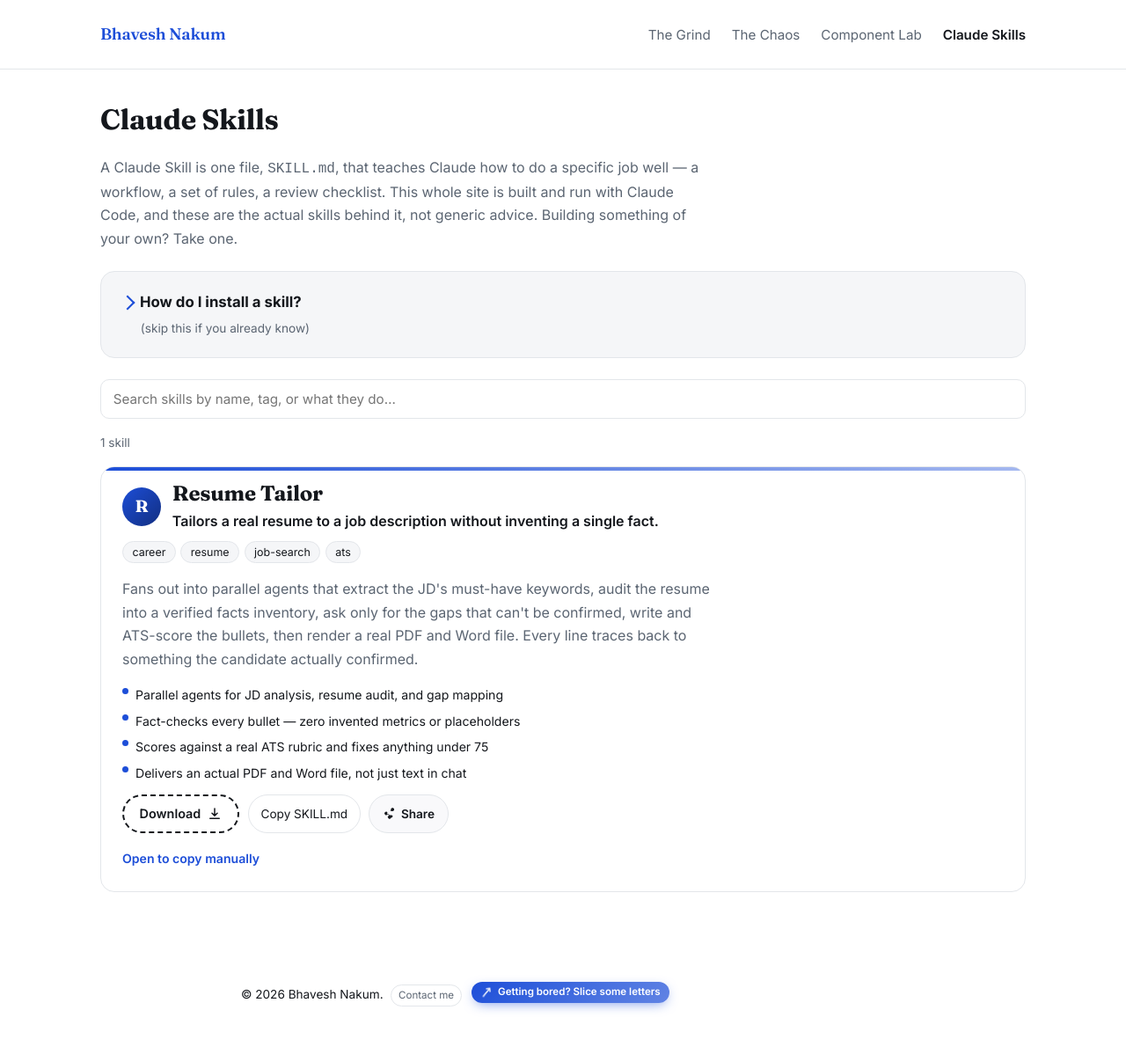
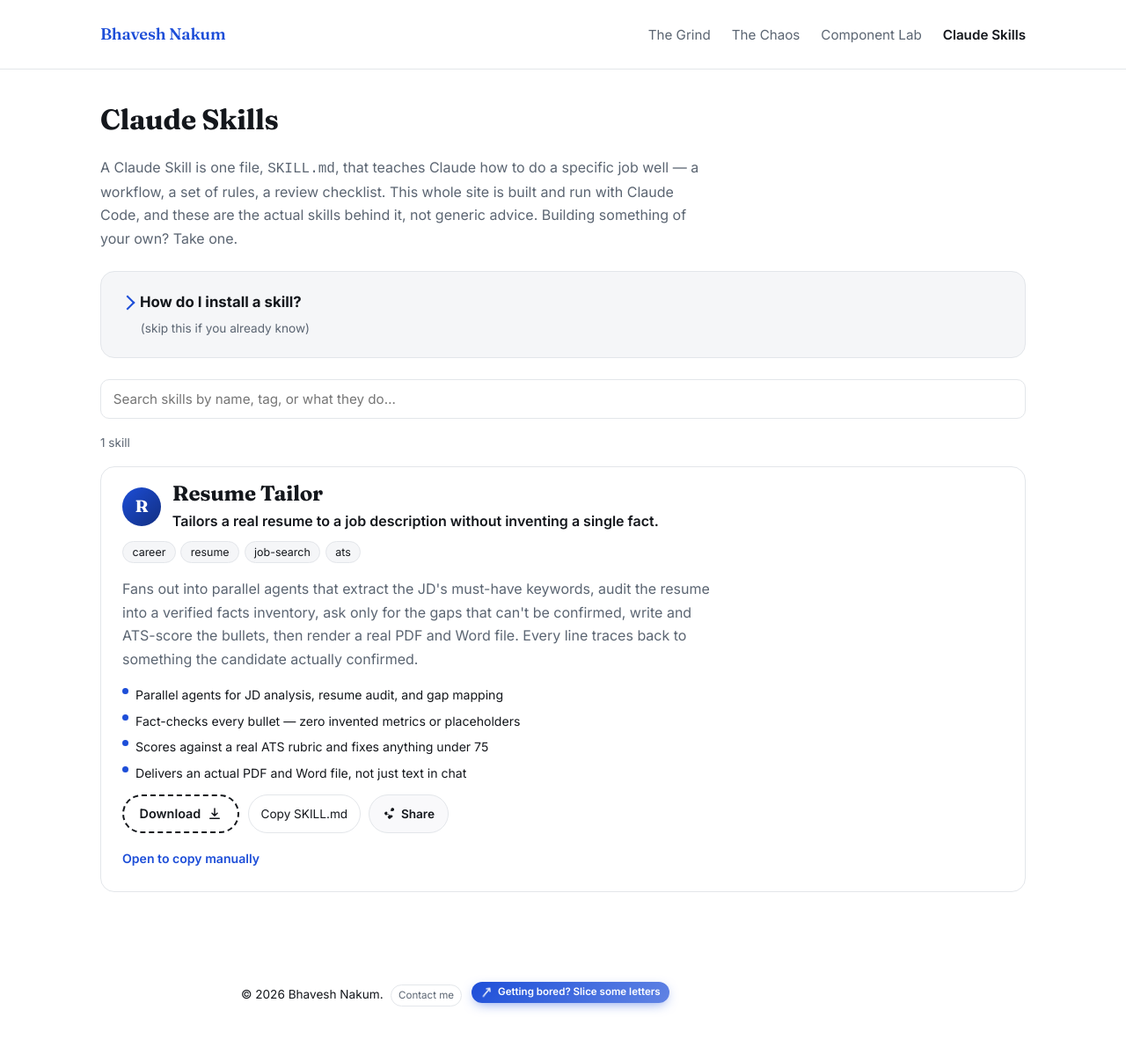
Before and after one commit to 1mcreative/personal-site, a Jekyll site: the page built from skills/index.html, in a window 1280 px wide. Shown: the whole page at 88% size. Built offline with Jekyll 4.4.1, drawn with Linux system fonts in a browser that asks for light colours.

Commit message:
Drop the skill card's top accent bar
Flagged by the design-review hook as a recognizable AI-UI tell (a
thick colored border on one side of a card), and redundant here
anyway — the accent color already carries through the monogram icon,
highlight bullets, and hover border.

```diff
--- a/assets/css/lab.css
+++ b/assets/css/lab.css
@@ -777,22 +777,12 @@ body.lab-modal-open {
 /* .question-card already gives this its panel/border/radius; .skill-card
    layers the catalog-specific presentation on top — a hover lift (same
    numbers as .lab-card:hover, for one consistent "this is a card you can
-   act on" feel sitewide) plus an accent-colored top edge so the row of
-   cards reads as a product catalog, not a plain Q&A list. */
+   act on" feel sitewide). The accent color already carries through the
+   monogram icon, highlight bullets, and hover border below, so this
+   doesn't also need a top accent bar — that's a tell on its own. */
 .skill-card {
   position: relative;
-  overflow: hidden;
   transition: transform 0.15s ease, box-shadow 0.15s ease, border-color 0.15s ease;
-}
-
-.skill-card::before {
-  content: "";
-  position: absolute;
-  top: 0;
-  left: 0;
-  right: 0;
-  height: 4px;
-  background: linear-gradient(90deg, var(--accent), color-mix(in srgb, var(--accent) 40%, transparent));
 }
 
 .skill-card:hover {
```
